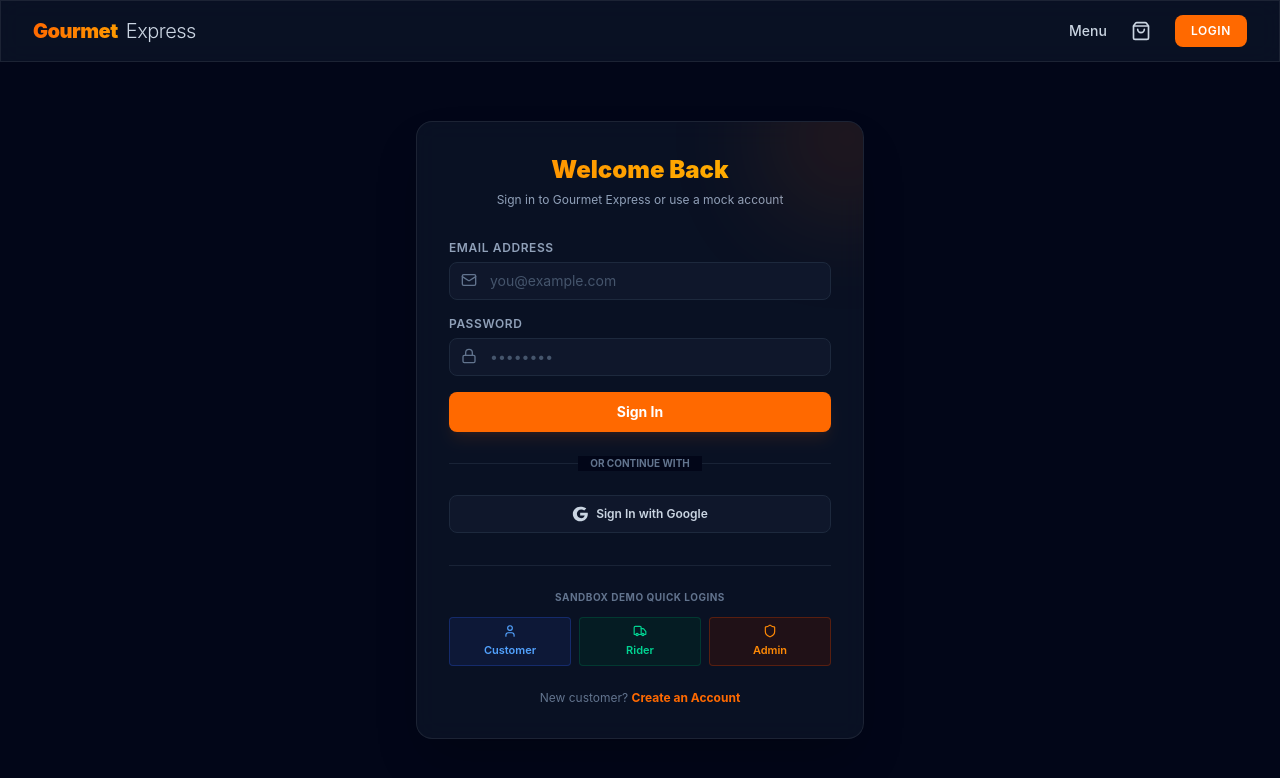
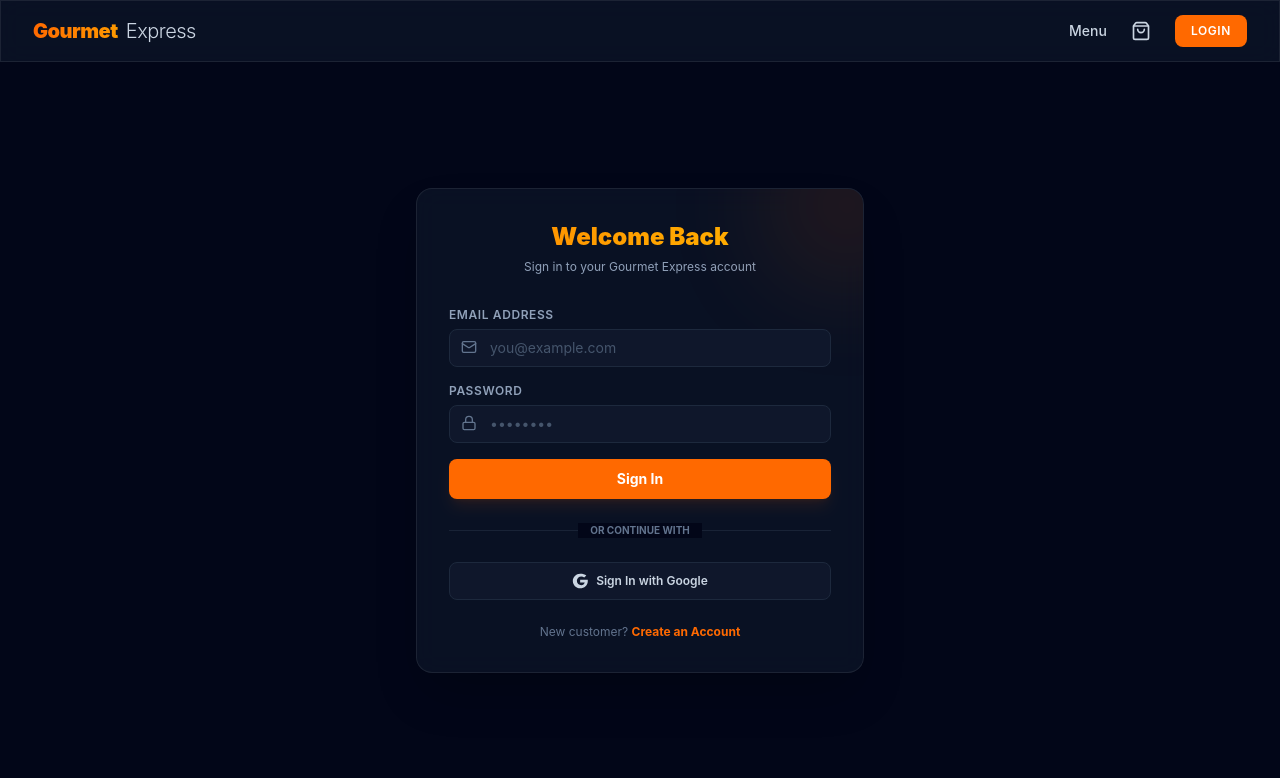
Before and after one commit to tharunreddyvallapureddy-bit/ecom-web-app, a React (Vite) app: page /#/login in a window 1280 px wide. Shown: the top 778 px of the page. Built offline with nearby package versions, Linux system fonts and the light colour scheme; no server answers.

Commit message:
Remove sandbox quick logins and unused icon imports from Login page

```diff
--- a/src/pages/Login.tsx
+++ b/src/pages/Login.tsx
@@ -1,7 +1,7 @@
 import React, { useState } from 'react';
 import { useNavigate, Link } from 'react-router-dom';
 import { useAuth } from '../context/AuthContext';
-import { Mail, Lock, Shield, User, Truck } from 'lucide-react';
+import { Mail, Lock } from 'lucide-react';
 
 const Login: React.FC = () => {
   const { login, loginWithGoogle } = useAuth();
@@ -35,32 +35,7 @@
     }
   };
 
-  const handleQuickLogin = async (role: 'admin' | 'customer' | 'delivery_partner') => {
-    setError('');
-    setLoading(true);
-    let quickEmail = '';
-    let quickPassword = '';
 
-    if (role === 'admin') {
-      quickEmail = 'admin@restaurant.com';
-      quickPassword = 'admin123';
-    } else if (role === 'customer') {
-      quickEmail = 'customer@user.com';
-      quickPassword = 'user123';
-    } else if (role === 'delivery_partner') {
-      quickEmail = 'rider@delivery.com';
-      quickPassword = 'rider123';
-    }
-
-    try {
-      const user = await login(quickEmail, quickPassword);
-      redirectUser(user.role);
-    } catch (err: any) {
-      setError(err.message || 'Quick login failed.');
-    } finally {
-      setLoading(false);
-    }
-  };
 
   const redirectUser = (role: 'customer' | 'admin' | 'delivery_partner') => {
     if (role === 'admin') {
@@ -82,7 +57,7 @@
           <h2 className="text-2xl font-black bg-gradient-to-r from-orange-400 to-amber-400 text-transparent bg-clip-text">
             Welcome Back
           </h2>
-          <p className="text-slate-400 text-xs mt-1.5">Sign in to Gourmet Express or use a mock account</p>
+          <p className="text-slate-400 text-xs mt-1.5">Sign in to your Gourmet Express account</p>
         </div>
 
         {error && (
@@ -152,37 +127,7 @@
           <span>Sign In with Google</span>
         </button>
 
-        {/* Demo Fast Logins Section */}
-        <div className="mt-8 pt-6 border-t border-slate-800/80">
-          <p className="text-[10px] uppercase font-bold text-center tracking-wider text-slate-500 mb-3">
-            Sandbox Demo Quick Logins
-          </p>
-          <div className="grid grid-cols-3 gap-2">
-            <button
-              onClick={() => handleQuickLogin('customer')}
-              className="py-1.5 px-2 bg-blue-950/40 hover:bg-blue-900/40 border border-blue-900/60 rounded text-[11px] font-semibold text-blue-400 flex flex-col items-center space-y-1 transition cursor-pointer"
-            >
-              <User size={14} />
-              <span>Customer</span>
-            </button>
 
-            <button
-              onClick={() => handleQuickLogin('delivery_partner')}
-              className="py-1.5 px-2 bg-emerald-950/40 hover:bg-emerald-900/40 border border-emerald-900/60 rounded text-[11px] font-semibold text-emerald-400 flex flex-col items-center space-y-1 transition cursor-pointer"
-            >
-              <Truck size={14} />
-              <span>Rider</span>
-            </button>
-
-            <button
-              onClick={() => handleQuickLogin('admin')}
-              className="py-1.5 px-2 bg-orange-950/40 hover:bg-orange-900/40 border border-orange-900/60 rounded text-[11px] font-semibold text-orange-400 flex flex-col items-center space-y-1 transition cursor-pointer"
-            >
-              <Shield size={14} />
-              <span>Admin</span>
-            </button>
-          </div>
-        </div>
 
         <div className="mt-6 text-center text-xs text-slate-500">
           New customer?{' '}
```
